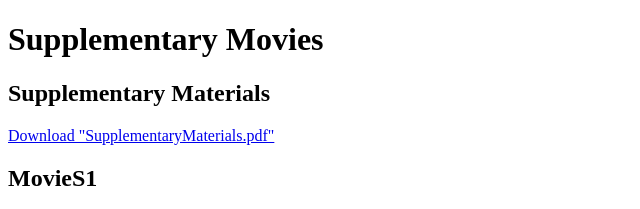
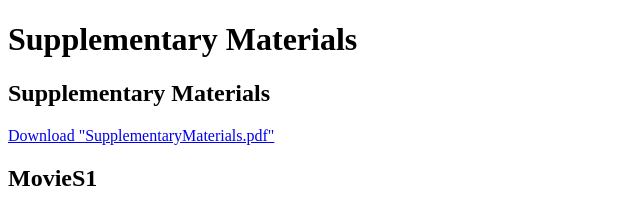
Before and after one commit to masahayakawa/test, a plain HTML site: page index.html in a window 1280 px wide. Shown: the top 209 px of the page, 0-640 px from the left. Drawn offline with Linux system fonts and the light colour scheme.

Commit message:
Update index.html

```diff
--- a/index.html
+++ b/index.html
@@ -8,7 +8,7 @@ video {
 }
 </style>
 <title>HayakawaTakinoue2019</title>
-<h1>Supplementary Movies</h1>
+<h1>Supplementary Materials</h1>
 <!--
 <a href='https://arxiv.org/abs/1907.10252'>https://arxiv.org/abs/1907.10252</a>
 -->
@@ -78,4 +78,5 @@ video {
     <li><a href='https://arxiv.org/abs/1907.10252'>https://arxiv.org/abs/1907.10252</a></li>
   -->
     <li><a href='http://www.takinoue-lab.jp/'>Takinoue-lab website</a></li>
+    <li><a href='https://sites.google.com/site/mhayakawashomepage/home'>M.Hayakawa's website</a></li>
 <ul>
```
